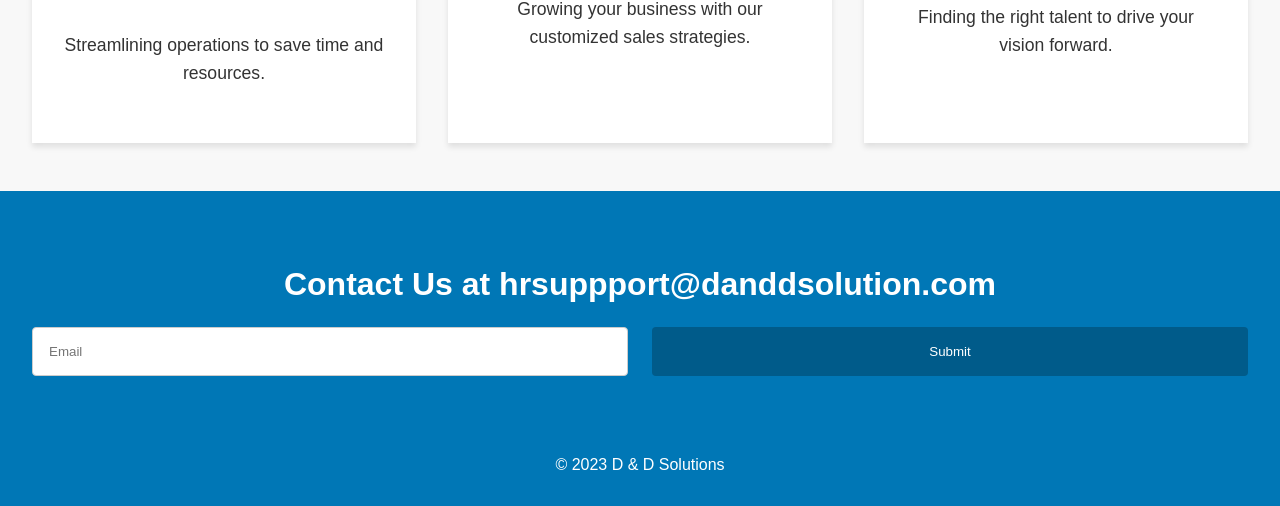
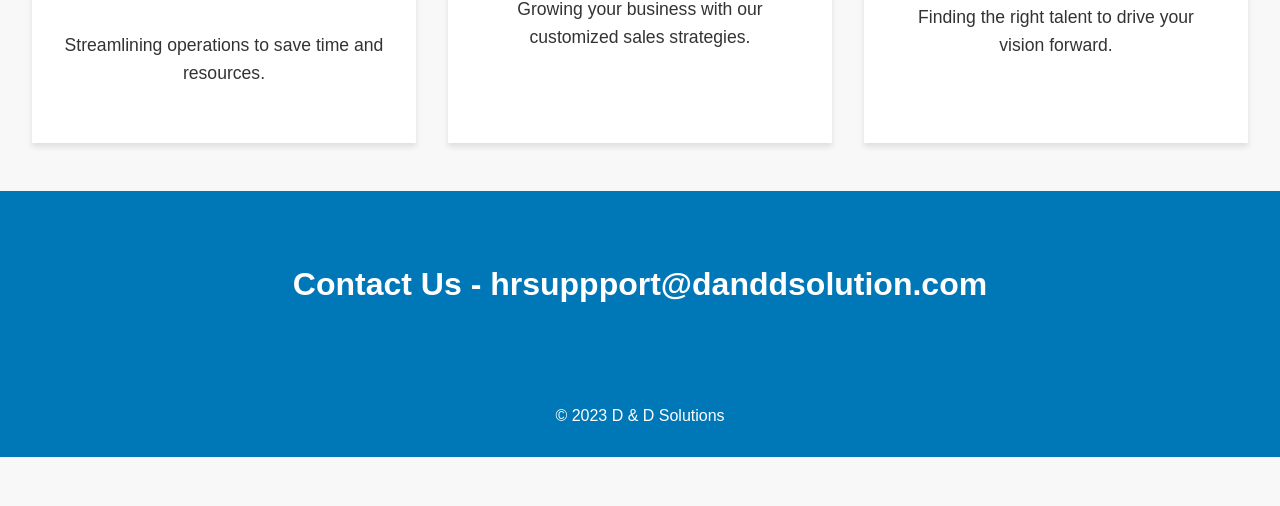
Before and after one commit to rishikesh-kale/DnD, a plain HTML site: page index.html in a window 1280 px wide. Shown: the part 3836-4342 px from the top of the page. After the commit the page ends 4293 px from the top, so only its background shows below. Drawn offline with Linux system fonts and the light colour scheme.

Commit message:
Update index.html

```diff
--- a/index.html
+++ b/index.html
@@ -297,14 +297,7 @@
     </section>
 
     <section id="contact" class="contact">
-      <h2>Contact Us at hrsuppport@danddsolution.com </h2>
-     <form>
-
-        <input type="email" placeholder="Email" required>
-
-
-        <button type="submit">Submit</button>
-      </form>
+      <h2>Contact Us - hrsuppport@danddsolution.com </h2>
     </section>
   </main>
 
```
